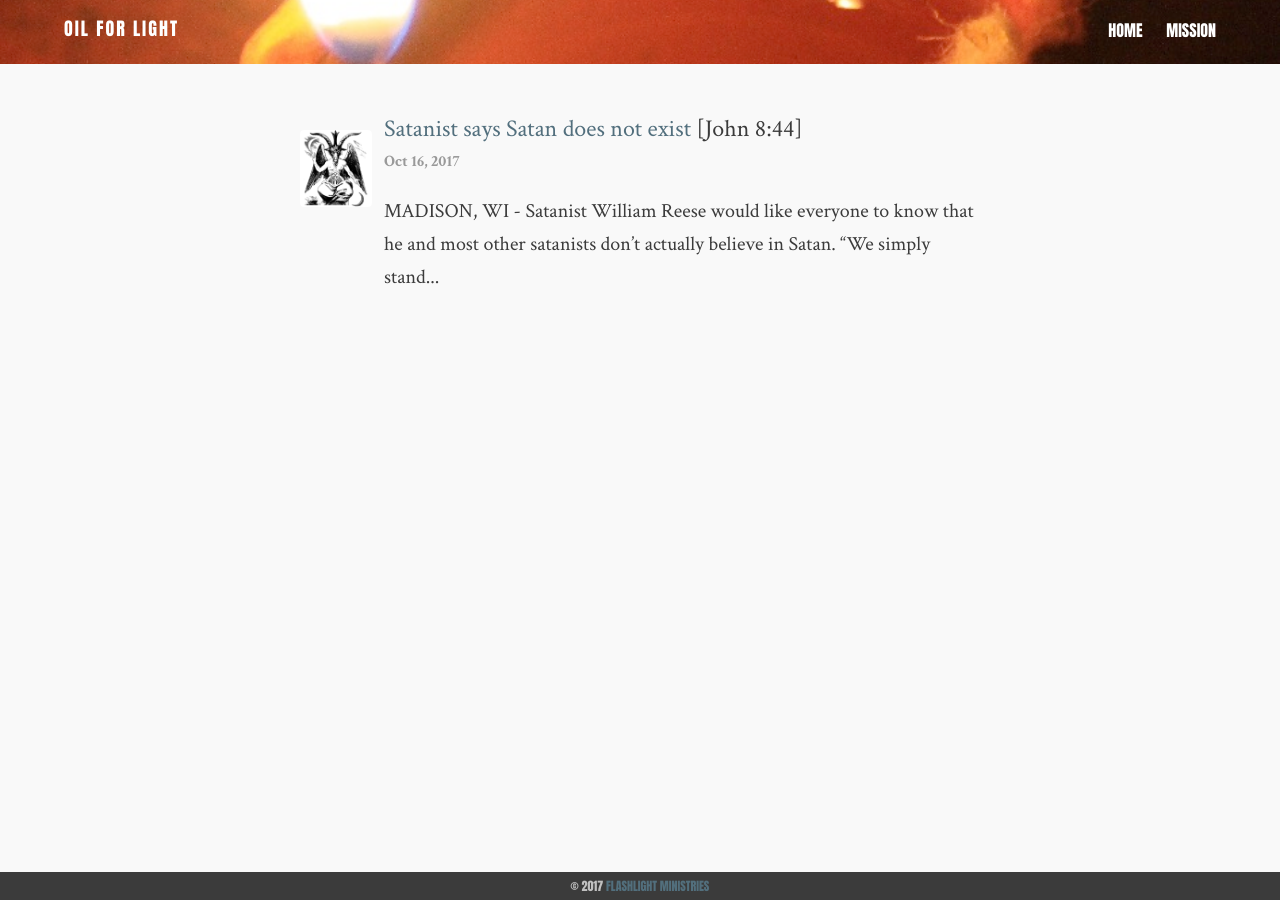
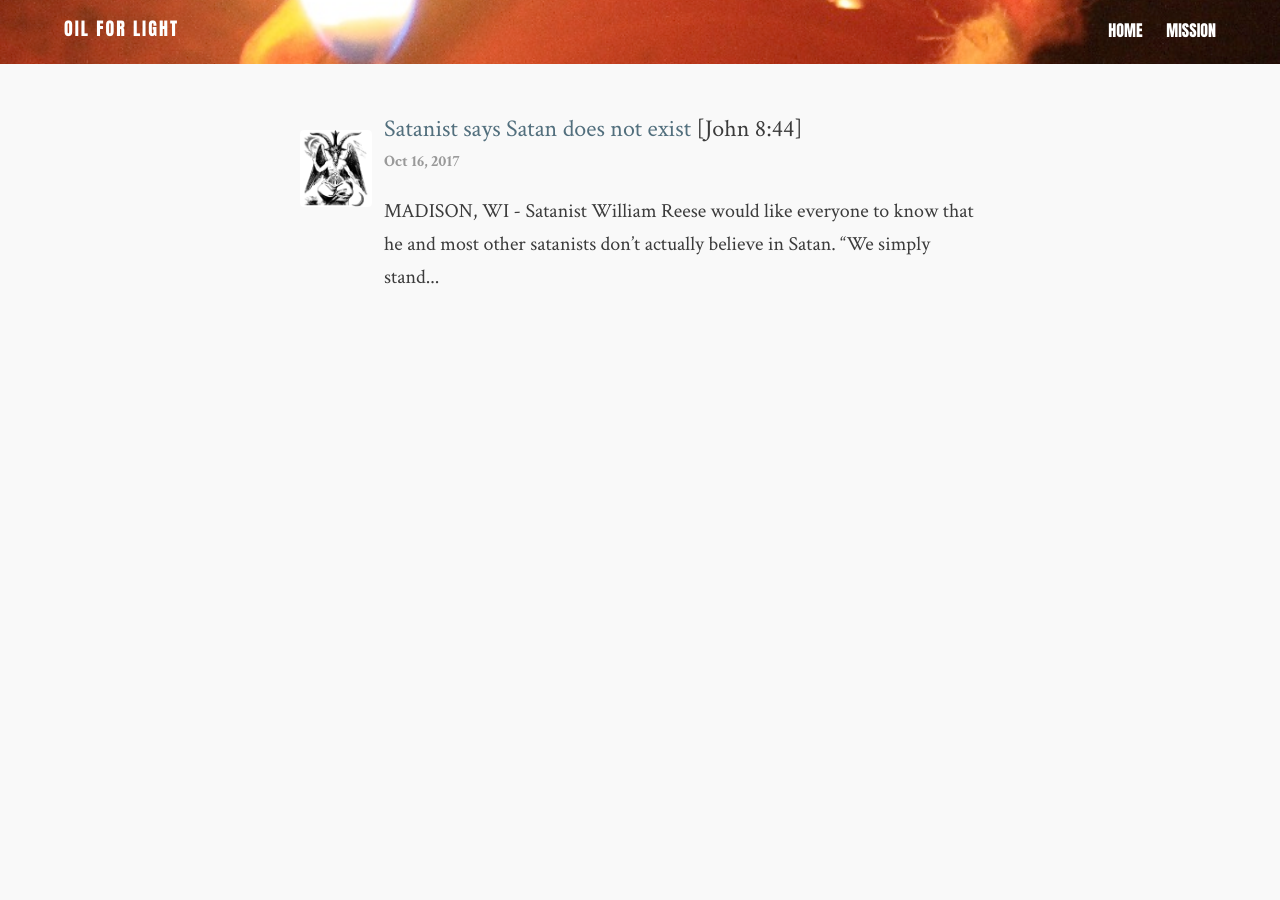
Before and after one commit to flashlightministries/oilforlight, a Jekyll site: the page built from index.html, in a window 1280 px wide. Built offline with Jekyll 4.4.1, drawn with Linux system fonts in a browser that asks for light colours; nearby versions of some CDN libraries; the list of posts is cut into pages by our own code.

Commit message:
Update footer.html

```diff
--- a/_includes/footer.html
+++ b/_includes/footer.html
@@ -1,6 +1,3 @@
-      <footer class="no-news">
-        <small>&copy; {{ site.time | date: '%Y' }} <a href="{{ site.business.canonical }}">{{ site.business.name }}</a></small>
-      </footer>
     </div>
 
     <!-- If they're out, get some from the cellar -->
```
